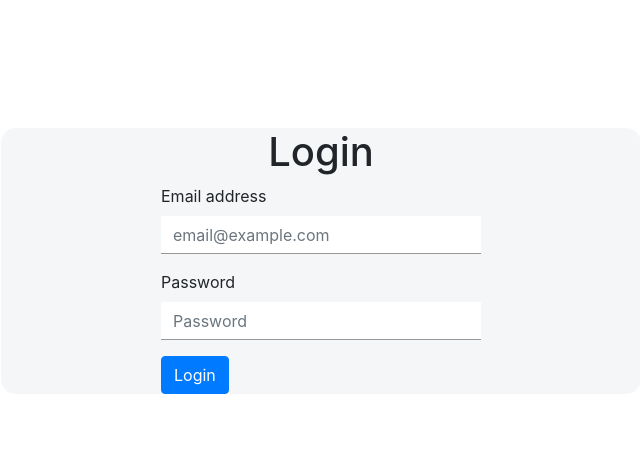
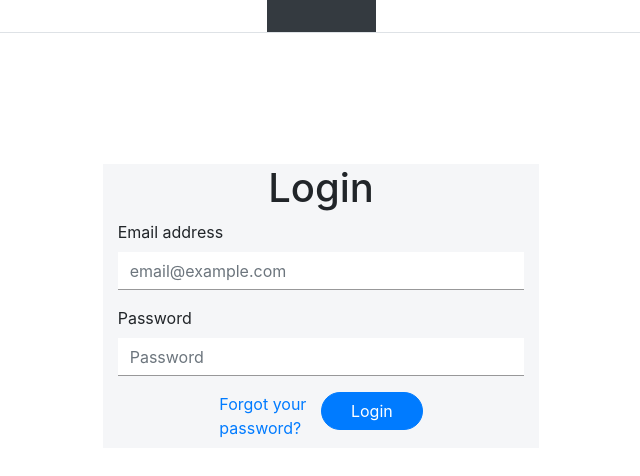
Before and after one commit to Hicham-FERTAT/-capitalizor, an Angular app in the folder capitalizor/: page / in a window 1280 px wide. Shown: the top 476 px of the page, without its empty margins (319-959 px from the left). Built offline with nearby package versions, Linux system fonts and the light colour scheme.

Commit message:
[Capitalizor] IHM Login

```diff
--- a/capitalizor/src/app/modules/login/login.component.css
+++ b/capitalizor/src/app/modules/login/login.component.css
@@ -1,11 +1,12 @@
 div.loginContainer{
-    width: 50%;
-    height: 50%;
+
     background-color: #f5f6f8;
     margin: auto;
     margin-top: 10%;
-    border-radius: 15px;
+    border-left: 0px;
+    border-right: 0px;
 }
+
 input{
     border: 0px solid transparent;
     border-radius: 0%;
@@ -14,8 +15,11 @@ input{
 .loginCenter{
     width: 50%;
     margin: auto;
-    margin-bottom: 2%;
+
 }
 h1{
     text-align: center;
 }
+button{
+    float: right;
+}
--- a/capitalizor/src/app/modules/login/login.component.html
+++ b/capitalizor/src/app/modules/login/login.component.html
@@ -1,17 +1,30 @@
-<div class="loginContainer">
-    <div class="loginCenter">
+<div class="row">
+
+    <div class=" w-100 mt-50 border border-bottom-10 border-top-0">
+        <div class=" col-1 col-lg-1 col-sm-1 col-md-1 pb-2 mx-auto bg-dark ">
+            <img class="  mt-50" src="#" alt="">
+        </div>
+
+    </div>
+
+</div>
+<div class="row">
+    <div class="loginContainer col-10 col-lg-4 col-sm-4 col-md-4 pb-2 ">
+
         <h1> Login</h1>
         <h1> {{info}}</h1>
         <div class="form-group">
             <label for="email">Email address</label>
-            <input type="email" class="form-control" id="email" [(ngModel)] = "mail" placeholder="email@example.com">
+            <input type="email" class="form-control" id="email" [(ngModel)]="mail" placeholder="email@example.com">
 
         </div>
         <div class="form-group">
             <label for="pswd">Password</label>
-            <input type="password" class="form-control" id="pswd" [(ngModel)] = "password" placeholder="Password">
+            <input type="password" class="form-control" id="pswd" [(ngModel)]="password" placeholder="Password">
 
         </div>
-        <button type="submit" class="btn btn-primary" (click)="sendToConnect()">Login</button>
+        <div class="loginCenter">
+        <button type="submit" class="btn btn-primary w-50 rounded-pill mx-auto" (click)="sendToConnect()">Login</button>
+        <a href="#" class="text-center ">Forgot your password?</a></div>
     </div>
 </div>
```
